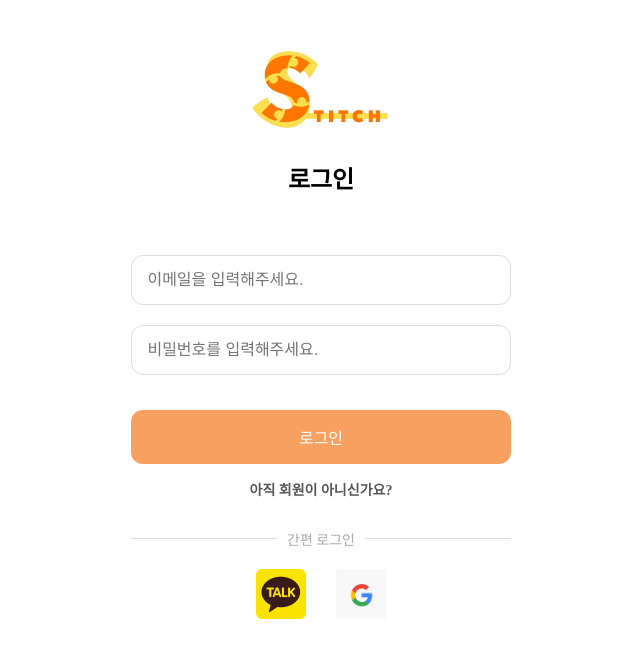
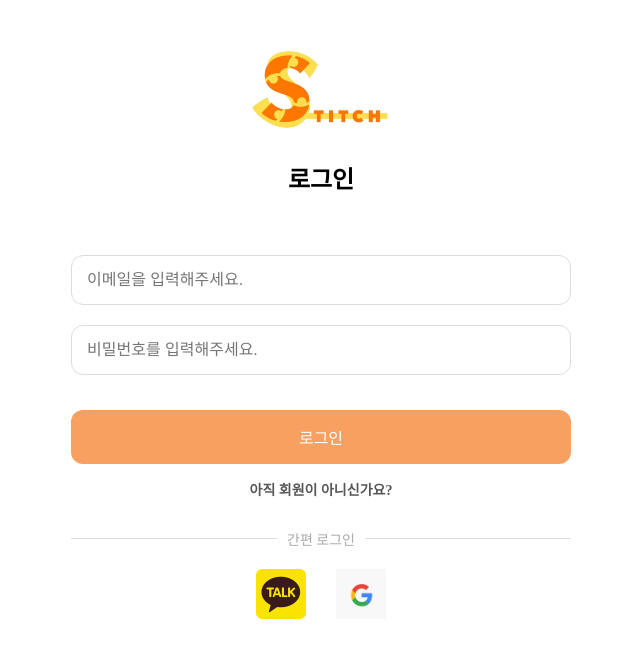
Before and after one commit to kosa-final-stitch/stitch-fe, a Vue app: page /login in a window 1280 px wide. Shown: the top 658 px of the page, without its empty margins (319-959 px from the left). Built offline with nearby package versions, Linux system fonts and the light colour scheme.

Commit message:
로그인 회원가입 디자인 약간 수정

```diff
--- a/src/components/member/auth/MemberLoginPage.vue
+++ b/src/components/member/auth/MemberLoginPage.vue
@@ -102,7 +102,8 @@ export default {
 <style scoped>
 /* 로그인 컨테이너 */
 .login-container {
-  width: 30%;
+  width: 80%;
+  max-width: 500px;
   margin: 0 auto;
   padding: 20px;
   text-align: center;
@@ -129,6 +130,12 @@ h1 {
   margin-bottom: 20px;
 }
 
+/* 입력 필드 포커스 스타일 */
+input:focus {
+  outline: none; /* 기본 아웃라인 제거 */
+  border-color: #F8A060; /* 포커스 시 테두리 색상 변경 */
+}
+
 /* 입력 필드 스타일 */
 input {
   width: 100%;
@@ -138,6 +145,7 @@ input {
   border-radius: 12px;
   box-sizing: border-box;
 }
+
 
 /* 로그인 버튼 스타일 */
 .login-btn {
--- a/src/components/member/auth/MemberSignUpPage.vue
+++ b/src/components/member/auth/MemberSignUpPage.vue
@@ -327,6 +327,12 @@ h3 {
   text-align: left; /* 입력 필드 및 라벨 왼쪽 정렬 */
 }
 
+/* 입력 필드 포커스 스타일 */
+input:focus {
+  outline: none; /* 기본 아웃라인 제거 */
+  border-color: #F8A060; /* 포커스 시 테두리 색상 변경 */
+}
+
 /* 라벨과 입력 필드 사이에 간격 추가 */
 label {
   flex-grow: 1;
```
